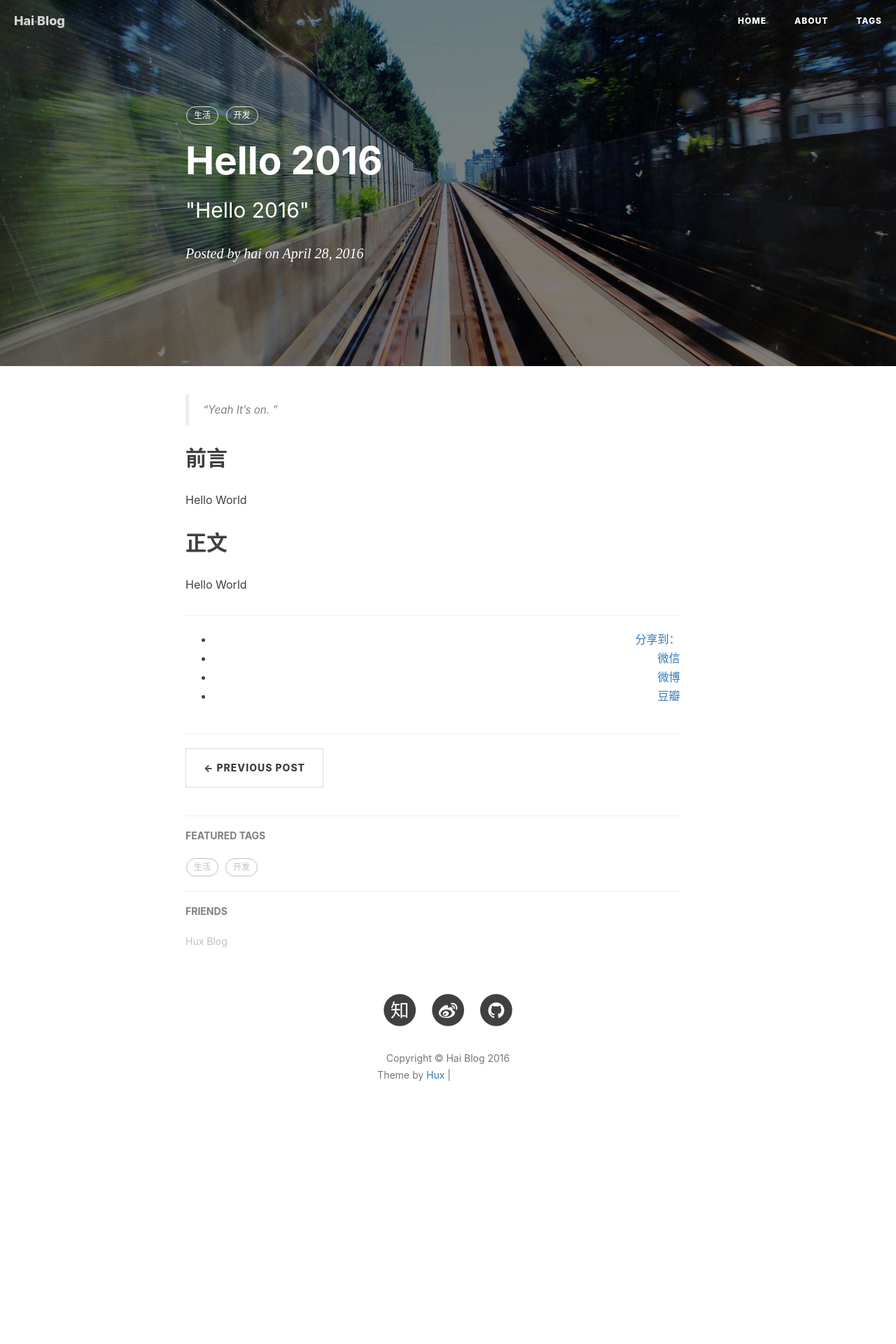
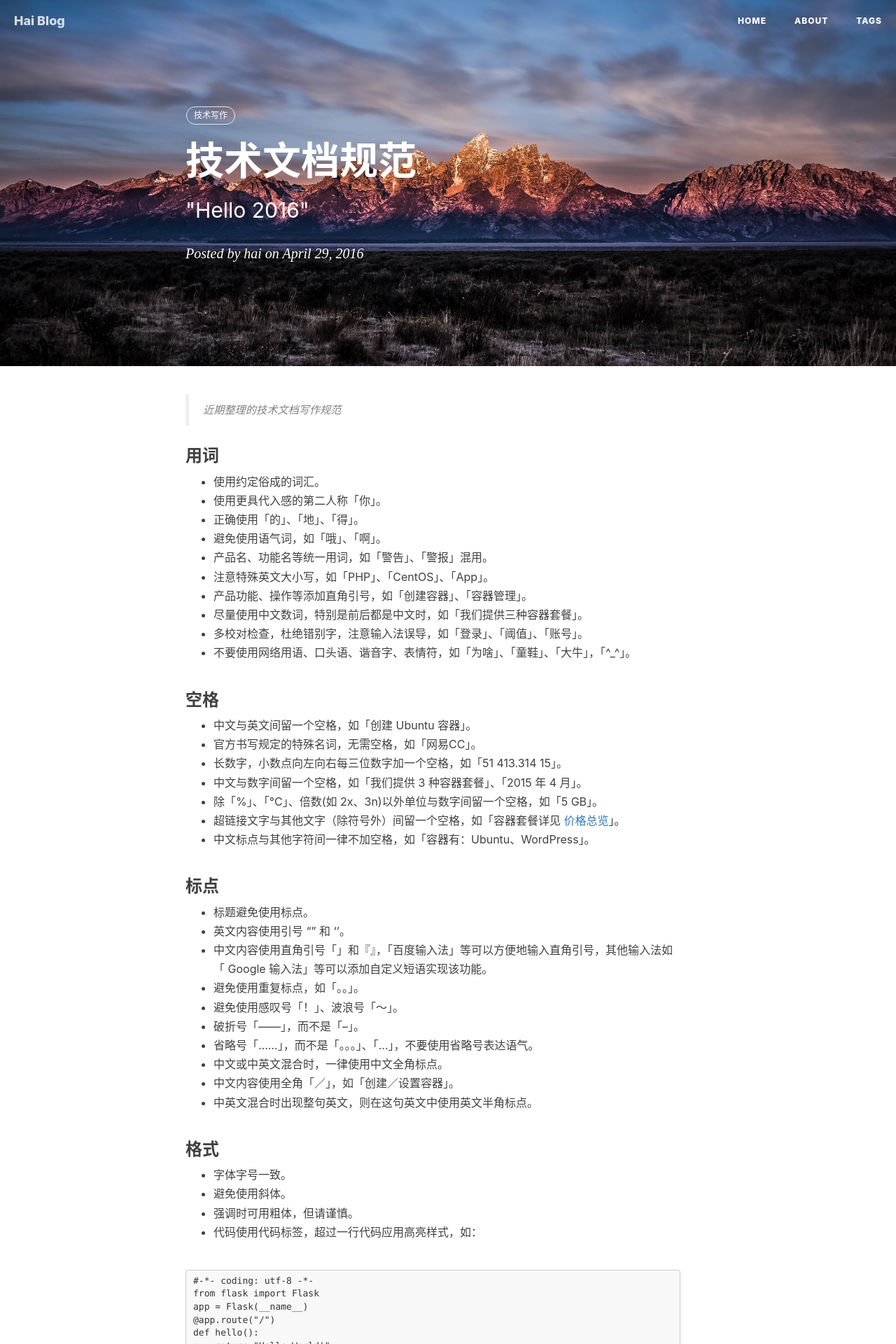
Before and after one commit to zqhai/zqhai.github.io, a Jekyll site: the page built from _posts/2016-04-28-hello-2016.markdown, in a window 1280 px wide. Shown: the top 1920 px of the page at 70% size. Built offline with Jekyll 4.4.1, drawn with Linux system fonts in a browser that asks for light colours; nearby versions of some CDN libraries; comment, search, counter and statistics services are not loaded; before the commit the page ends 1640 px from its top, so only the background shows below that; some of the changed text lies outside the part shown; grey boxes are pictures that could not be loaded.

Commit message:
add post

````diff
--- a/_config.yml
+++ b/_config.yml
@@ -1,6 +1,6 @@
 # Site settings
 title: Hai Blog
-SEOTitle: Hai 的博客 | Hai Blog
+SEOTitle: 张乾海的博客 | Hai Blog
 header-img: img/home-bg.jpg
 email: qianhaizhang@gmail.com
 description: "测试"
--- a/_posts/2014-01-29-hello-2015.markdown
+++ b/_posts/2014-01-29-hello-2015.markdown
@@ -2,12 +2,11 @@
 layout:     post
 title:      "Welcome to Hai Blog"
 subtitle:   " \"Hello World, Hello Blog\""
-date:       2015-01-29 12:00:00
+date:       2016-04-29 00:00:00
 author:     "hai"
 header-img: "img/post-bg-2015.jpg"
 tags:
-    - 生活
-    - 开发
+    - 随笔
 ---
 
 > “Yeah It's on. ”
--- a/_posts/2016-04-28-hello-2016.markdown
+++ b/_posts/2016-04-28-hello-2016.markdown
@@ -1,25 +1,86 @@
 ---
 layout:     post
-title:      "Hello 2016"
+title:      "技术文档规范"
 subtitle:   " \"Hello 2016\""
-date:       2016-04-28 12:00:00
+date:       2016-04-29 14:30:00
 author:     "hai"
-header-img: "img/post-bg-2015.jpg"
+header-img: "img/post-head/20160429.jpg"
 tags:
-    - 生活
-    - 开发
+    - 技术写作
 ---
 
-> “Yeah It's on. ”
+> 近期整理的技术文档写作规范
+
+### 用词
+
+* 使用约定俗成的词汇。
+* 使用更具代入感的第二人称「你」。
+* 正确使用「的」、「地」、「得」。
+* 避免使用语气词，如「哦」、「啊」。
+* 产品名、功能名等统一用词，如「警告」、「警报」混用。
+* 注意特殊英文大小写，如「PHP」、「CentOS」、「App」。
+* 产品功能、操作等添加直角引号，如「创建容器」、「容器管理」。
+* 尽量使用中文数词，特别是前后都是中文时，如「我们提供三种容器套餐」。
+* 多校对检查，杜绝错别字，注意输入法误导，如「登录」、「阈值」、「账号」。
+* 不要使用网络用语、口头语、谐音字、表情符，如「为啥」、「童鞋」、「大牛」，「^_^」。
 
 
-## 前言
+### 空格
 
-Hello World
+* 中文与英文间留一个空格，如「创建 Ubuntu 容器」。
+* 官方书写规定的特殊名词，无需空格，如「网易CC」。
+* 长数字，小数点向左向右每三位数字加一个空格，如「51 413.314 15」。
+* 中文与数字间留一个空格，如「我们提供 3 种容器套餐」、「2015 年 4 月」。
+* 除「%」、「°C」、倍数(如 2x、3n)以外单位与数字间留一个空格，如「5 GB」。
+* 超链接文字与其他文字（除符号外）间留一个空格，如「容器套餐详见 [价格总览](https://c.163.com/price)」。
+* 中文标点与其他字符间一律不加空格，如「容器有：Ubuntu、WordPress」。
 
+### 标点
 
+* 标题避免使用标点。
+* 英文内容使用引号 “” 和 ‘’。
+* 中文内容使用直角引号「」和『』，「百度输入法」等可以方便地输入直角引号，其他输入法如「 Google 输入法」等可以添加自定义短语实现该功能。
+* 避免使用重复标点，如「。。」。
+* 避免使用感叹号「！」、波浪号「～」。
+* 破折号「——」，而不是「--」。
+* 省略号「……」，而不是「。。。」、「...」，不要使用省略号表达语气。
+* 中文或中英文混合时，一律使用中文全角标点。
+* 中文内容使用全角「／」，如「创建／设置容器」。
+* 中英文混合时出现整句英文，则在这句英文中使用英文半角标点。
 
+### 格式
 
-## 正文
+* 字体字号一致。
+* 避免使用斜体。
+* 强调时可用粗体，但请谨慎。
+* 代码使用代码标签，超过一行代码应用高亮样式，如：
 
-Hello World
+```Python
+#-*- coding: utf-8 -*-
+from flask import Flask
+app = Flask(__name__)
+@app.route("/")
+def hello():
+    return "Hello World!"
+if __name__ == "__main__":
+    app.run(host="0.0.0.0", port=80)
+```
+
+### 列表
+
+* 善用有序／无序列表，但注意区别。
+* 易读的普通段落，避免使用使用列表。
+* 不要在列表中留空行。
+* 列表元素小于五个字符，则不需要结尾标点符号。
+* 若元素为整句，则以句号结尾。
+* 若元素为句子片段，则列表通常以引导片段起头，并以冒号结尾。列表中各元素须以分号结尾，最后一个元素则使用句号。
+
+### 段落
+
+* 除专有名词外，句首英文大写，如「iOS」。
+* 段首无需空格，不使用段首缩进，段落间使用一个空行隔开。
+* 保持段意单一性，一个段落表达完一层意思后，另起新段落。
+
+### 图片
+* 有时候，一图胜千言；有时候，图片是累赘，避免使用可选图片。
+* 我们支持图片名称搜索，请使用统一的命名规则（文档标题-图片细节），如「容器数据库助手-容器列表」。
````
Also changed, not shown: img/post-head/20160429.jpg (added).
